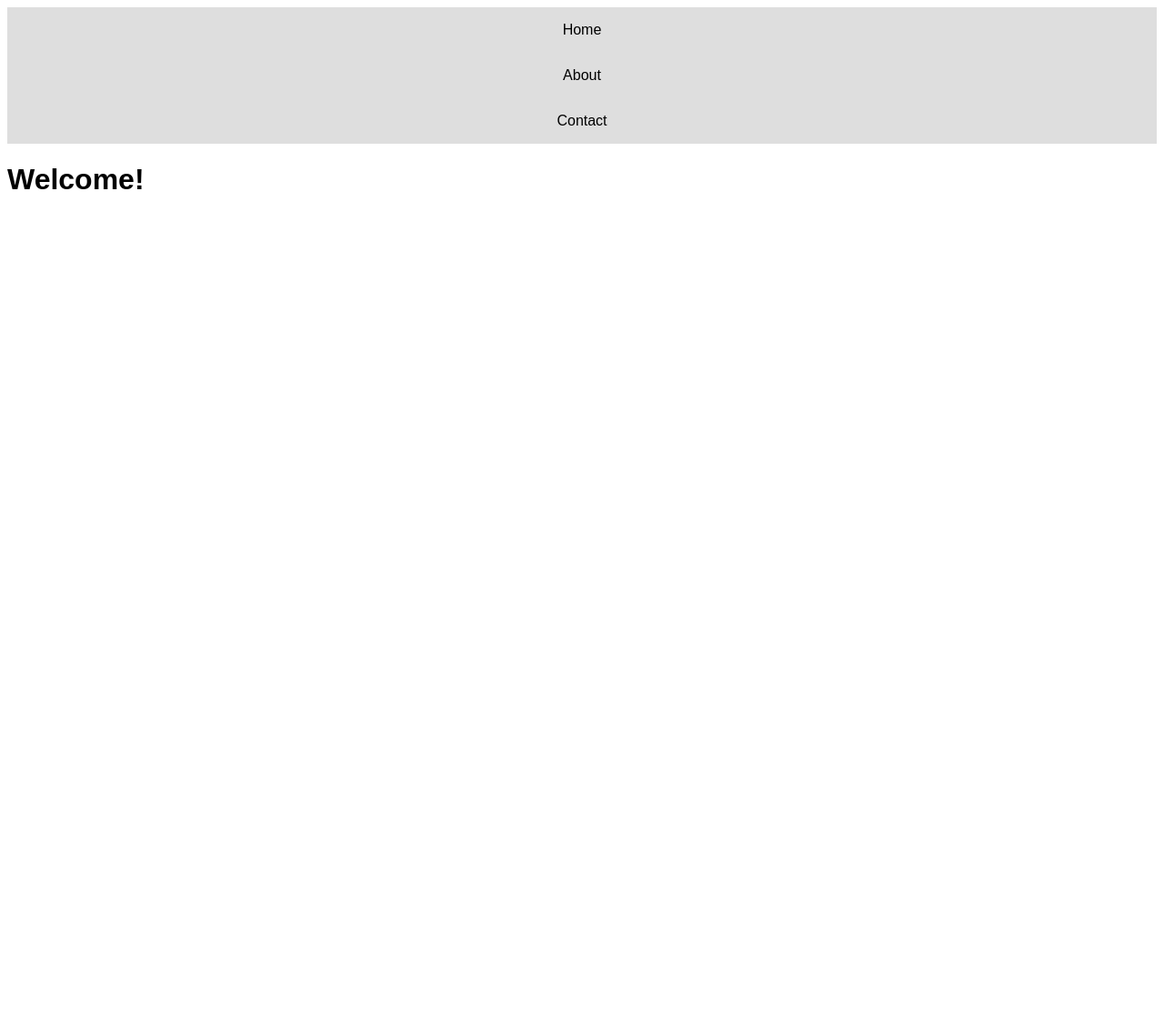
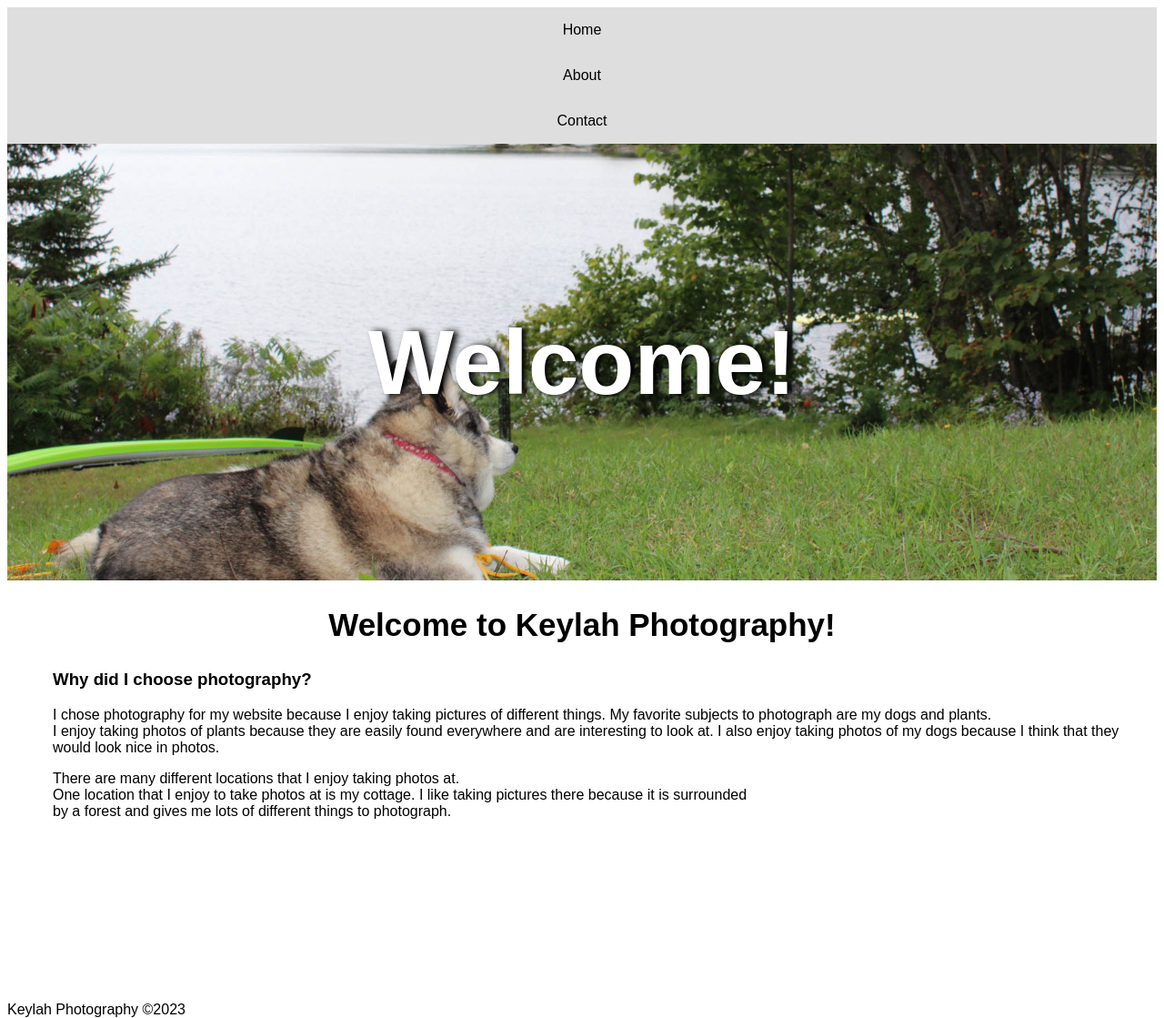
Before and after one commit to KeylahW/mtm6201-midterm, a plain HTML site: page website/index.html in a window 1280 px wide. Shown: the whole page at 91% size. Before the commit the page ends 800 px from the top, so only its background shows below. Drawn offline with Linux system fonts and the light colour scheme.

Commit message:
adds contect to home page

```diff
--- a/website/index.html
+++ b/website/index.html
@@ -21,5 +21,28 @@
             <h1>Welcome!</h1>
         </div>
     </div>
+
+    <header>
+        <h2>Welcome to Keylah Photography!</h2>
+    </header>
+
+    <div>
+    <h3>
+        Why did I choose photography?
+    </h3>
+
+    <p>
+        I chose photography for my website because I enjoy taking pictures of different things. My favorite subjects to photograph are my dogs and plants.<br> I enjoy taking photos of plants because they are easily found everywhere and are interesting to look at. I also enjoy taking photos of my dogs because I think that they<br> would look nice in photos.
+    </p>
+
+    <p>
+        There are many different locations that I enjoy taking photos at.<br>One location that I enjoy to take photos at is my cottage. I like taking pictures there because it is surrounded<br> by a forest and gives me lots of different things to photograph.
+    </p>
+    </div>
+
+
+    <footer>
+        Keylah Photography &copy2023
+    </footer>
 </body>
 </html>
--- a/website/main.css
+++ b/website/main.css
@@ -1,7 +1,50 @@
 body {
     font-family: Arial, Helvetica, sans-serif;
-    background-image: url("hero-image.jpg");
 }
+
+
+/* Displays hero image on home page */
+
+body, html {
+  height: 60rem;
+}
+
+.himage {
+  background-image: url("../images/hero-image.jpg");
+  height: 50%;
+  background-repeat: no-repeat;
+  background-size: cover;
+  position: relative;
+  background-position: center;
+
+}
+
+.htext {
+  text-align: center;
+  color: white;
+  position: absolute;
+  top: 50%;
+  left: 50%;
+  transform: translate(-50%, -50%);
+  font-size: 50px;
+  text-shadow: 5px 0px 7px#000000;
+}
+
+h2 {
+  text-align: center;
+  font-size: 35px;
+}
+
+h3, p {
+  margin-left: 50px;
+}
+
+footer {
+  margin-top: 200px;
+  margin-bottom: auto 0;
+}
+
+/* Styles nav bar (Code referenced from W3 Schools) */
 
 ul {
     list-style-type: none;
@@ -23,6 +66,7 @@ li a:hover {
     color: aliceblue;
 }
 
+/* Styles contact form (Code referenced from W3 Schools) */
 input[type=text], select, textarea {
     width: 100%;
     padding: 10px;
```
Also changed, not shown: 1 other file.
